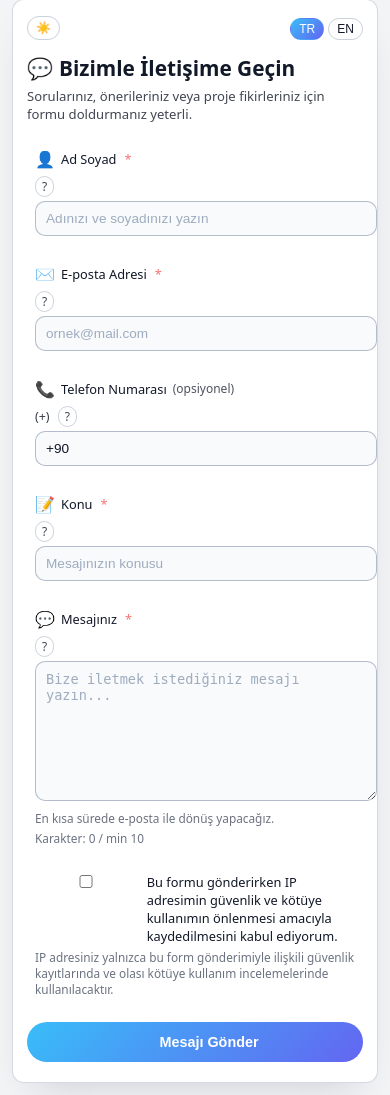
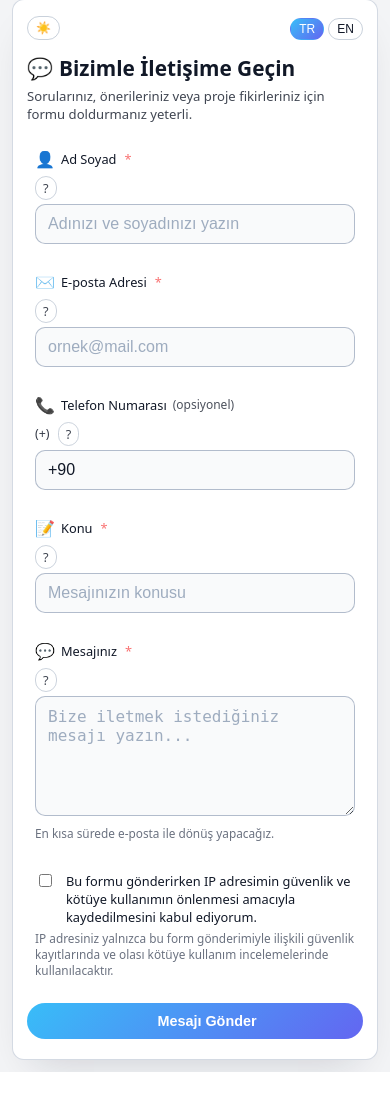
Before and after one commit to haktanbozer/iletisim-formu, a PHP site: page / in a window 390 px wide. Shown: the part 13-1108 px from the top of the page. After the commit the page ends 1085 px from the top, so only its background shows below. Run offline with PHP 8.4, Linux system fonts and the light colour scheme; some libraries are stand-ins or nearby versions.

Commit message:
Update index.php

```diff
--- a/index.php
+++ b/index.php
@@ -170,6 +170,21 @@ if ($_SERVER['REQUEST_METHOD'] === 'POST') {
     <meta name="viewport" content="width=device-width, initial-scale=1">
 
 <style>
+    /* Her şey border-box olsun, taşma olmasın */
+    *,
+    *::before,
+    *::after {
+        box-sizing: border-box;
+    }
+
+    /* iOS zoom + yatay kaymayı engelle */
+    html,
+    body {
+        max-width: 100%;
+        overflow-x: hidden;
+        -webkit-text-size-adjust: 100%;
+    }
+
     :root {
         color-scheme: light dark;
         --radius-lg: 16px;
@@ -341,52 +375,99 @@ if ($_SERVER['REQUEST_METHOD'] === 'POST') {
         z-index: 10;
         white-space: normal;
     }
+
     body[data-theme="light"] .tooltip::after {
         background: #111827;
         color: #f9fafb;
     }
-        .tooltip:hover::after {
+
+.tooltip:hover::after,
+.tooltip.tooltip-open::after {
     opacity: 1;
     transform: translateX(-50%) translateY(0);
 }
 
-        input, textarea {
+
+    /* TEXT INPUT, TEXTAREA, SELECT – checkbox hariç */
+    input[type="text"],
+    input[type="email"],
+    input[type="tel"],
+    input[type="password"],
+    input[type="search"],
+    textarea,
+    select {
         width: 100%;
         padding: 10px 12px;
         border-radius: var(--radius-md);
         border: 1px solid rgba(148, 163, 184, 0.5);
         background: rgba(15, 23, 42, 0.95);
         color: inherit;
-            font-size: 0.9rem;
+        font-size: 16px; /* iOS zoom fix */
         outline: none;
         transition: border-color var(--transition-fast), box-shadow var(--transition-fast), background var(--transition-fast), transform 0.06s;
     }
-        body[data-theme="light"] input,
-        body[data-theme="light"] textarea {
+
+    body[data-theme="light"] input[type="text"],
+    body[data-theme="light"] input[type="email"],
+    body[data-theme="light"] input[type="tel"],
+    body[data-theme="light"] input[type="password"],
+    body[data-theme="light"] input[type="search"],
+    body[data-theme="light"] textarea,
+    body[data-theme="light"] select {
         background: #f9fafb;
         border-color: rgba(148, 163, 184, 0.7);
     }
-        input::placeholder,
+
+    input[type="text"]::placeholder,
+    input[type="email"]::placeholder,
+    input[type="tel"]::placeholder,
+    input[type="password"]::placeholder,
+    input[type="search"]::placeholder,
     textarea::placeholder {
         color: rgba(148, 163, 184, 0.9);
     }
+
     textarea {
         min-height: 120px;
         resize: vertical;
     }
-        input:focus, textarea:focus {
+
+    input[type="text"]:focus,
+    input[type="email"]:focus,
+    input[type="tel"]:focus,
+    input[type="password"]:focus,
+    input[type="search"]:focus,
+    textarea:focus,
+    select:focus {
         border-color: #38bdf8;
         box-shadow: 0 0 0 1px rgba(56, 189, 248, 0.6);
         background: #020617;
         transform: translateY(-1px);
     }
-        body[data-theme="light"] input:focus,
-        body[data-theme="light"] textarea:focus {
+
+    body[data-theme="light"] input[type="text"]:focus,
+    body[data-theme="light"] input[type="email"]:focus,
+    body[data-theme="light"] input[type="tel"]:focus,
+    body[data-theme="light"] input[type="password"]:focus,
+    body[data-theme="light"] input[type="search"]:focus,
+    body[data-theme="light"] textarea:focus,
+    body[data-theme="light"] select:focus {
         background: #ffffff;
     }
+
     .input-error {
         border-color: #f97373 !important;
         box-shadow: 0 0 0 1px rgba(248, 113, 113, 0.7) !important;
+    }
+
+    /* IP onay kutusu (checkbox) için ayrı stil */
+    .ip-consent-checkbox {
+        width: auto;
+        height: auto;
+        margin-right: 8px;
+        margin-top: 2px;
+        accent-color: #38bdf8;
+        cursor: pointer;
     }
 
     .helper {
@@ -617,18 +746,124 @@ if ($_SERVER['REQUEST_METHOD'] === 'POST') {
             font-size: 0.8rem;
         }
 
-            .tooltip {
+/* Masaüstü için (mevcut kısım, aynen kalabilir) */
+.tooltip::after {
+    content: attr(data-tooltip);
+    position: absolute;
+    left: 50%;
+    transform: translateX(-50%) translateY(4px);
+    bottom: 135%;
+    min-width: 190px;
+    max-width: 260px;
+    background: #020617;
+    color: #e5e7eb;
+    padding: 6px 8px;
+    border-radius: 8px;
     font-size: 0.75rem;
-                padding: 1px 6px;
-            }
-            .tooltip::after {
-                max-width: 220px;
-                font-size: 0.7rem;
+    line-height: 1.3;
+    opacity: 0;
+    pointer-events: none;
+    box-shadow: 0 12px 25px -15px rgba(15, 23, 42, 0.9);
+    transition: opacity 0.15s ease, transform 0.15s ease;
+    z-index: 10;
+    white-space: normal;
 }
 
-            input,
-            textarea {
-                font-size: 0.85rem;
+.tooltip {
+    position: relative;
+    font-size: 0.8rem;
+    border-radius: 999px;
+    padding: 2px 7px;
+    border: 1px solid rgba(148, 163, 184, 0.6);
+    cursor: pointer;             /* mobilde tıklanabilir olduğu belli olsun */
+    user-select: none;
+    opacity: 0.8;
+}
+
+/* Varsayılan (desktop) tooltip – ikonun üstünde */
+.tooltip::after {
+    content: attr(data-tooltip);
+    position: absolute;
+    left: 50%;
+    transform: translateX(-50%) translateY(4px);
+    bottom: 135%;
+    min-width: 190px;
+    max-width: 260px;
+    background: #020617;
+    color: #e5e7eb;
+    padding: 6px 8px;
+    border-radius: 8px;
+    font-size: 0.75rem;
+    line-height: 1.3;
+    opacity: 0;
+    pointer-events: none;
+    box-shadow: 0 12px 25px -15px rgba(15, 23, 42, 0.9);
+    transition: opacity 0.15s ease, transform 0.15s ease;
+    z-index: 999;
+    white-space: normal;
+}
+
+body[data-theme="light"] .tooltip::after {
+    background: #111827;
+    color: #f9fafb;
+}
+
+/* Hem hover’da hem tıklamayla açılan hâl */
+.tooltip:hover::after,
+.tooltip.tooltip-open::after {
+    opacity: 1;
+    transform: translateX(-50%) translateY(0);
+}
+
+/* === MOBİLDE: ekranın altına sabit toast gibi göster === */
+@media (max-width: 640px) {
+    .tooltip::after {
+        position: fixed;
+        left: 50%;
+        bottom: 12px;                 /* ekranın altı */
+        top: auto;
+        transform: translateX(-50%) translateY(8px);
+        max-width: 90vw;
+        text-align: center;
+        padding: 8px 10px;
+    }
+
+    .tooltip:hover::after,
+    .tooltip.tooltip-open::after {
+        transform: translateX(-50%) translateY(0);
+    }
+}
+
+// ==== Tooltip tıklama (mobil + iOS uyumlu) ====
+document.querySelectorAll('.tooltip').forEach(function(tp) {
+    tp.addEventListener('click', function (e) {
+        e.stopPropagation(); // diğer tıklamaları etkilemesin
+        const isOpen = tp.classList.contains('tooltip-open');
+        // önce tüm tooltipleri kapat
+        document.querySelectorAll('.tooltip.tooltip-open')
+            .forEach(function(other){ other.classList.remove('tooltip-open'); });
+        // sonra bu tooltiple toggle et
+        if (!isOpen) {
+            tp.classList.add('tooltip-open');
+        }
+    });
+});
+
+// Tooltip dışına tıklanınca kapat
+document.addEventListener('click', function () {
+    document.querySelectorAll('.tooltip.tooltip-open')
+        .forEach(function(tp){ tp.classList.remove('tooltip-open'); });
+});
+
+
+        /* input/textarea font-size 16px kalıyor, sadece padding küçülüyor */
+        input[type="text"],
+        input[type="email"],
+        input[type="tel"],
+        input[type="password"],
+        input[type="search"],
+        textarea,
+        select {
             padding: 9px 10px;
         }
 
@@ -1056,24 +1295,34 @@ if ($_SERVER['REQUEST_METHOD'] === 'POST') {
     /* =========================
        3) Mesaj karakter sayacı
        ========================= */
+// ==== Mesaj karakter sayacı ====
 const messageEl = document.getElementById('message');
 const charCount = document.getElementById('charCount');
 const MIN_MESSAGE = 10;
 
+// Aktif dile göre label’i data-attribute’ta tut
+function setCharCountLabelForLang() {
+    if (!charCount) return;
+    charCount.dataset.label = (lang === 'en') ? 'Characters' : 'Karakter';
+}
+
+// Sayaç metnini güncelle
 function updateCharCount() {
     if (!messageEl || !charCount) return;
+
     const len = messageEl.value.length;
-        const base = lang === 'en'
-            ? `Characters: ${len} / min ${MIN_MESSAGE}`
-            : `Karakter: ${len} / min ${MIN_MESSAGE}`;
-        charCount.textContent = base;
+    const label = charCount.dataset.label || ((lang === 'en') ? 'Characters' : 'Karakter');
+
+    charCount.textContent = `${label}: ${len} / min ${MIN_MESSAGE}`;
     charCount.classList.toggle('invalid', len > 0 && len < MIN_MESSAGE);
 }
 
-    if (messageEl && charCount) {
-        updateCharCount();
+// Input dinleyicisi
+if (messageEl) {
     messageEl.addEventListener('input', updateCharCount);
 }
+
+
 
     /* =========================
        4) intl-tel-input & ülke algılama
```
Also changed, not shown: other parts of index.php (+83 -12 lines). Lines whose indentation alone changed are shown as unchanged.
